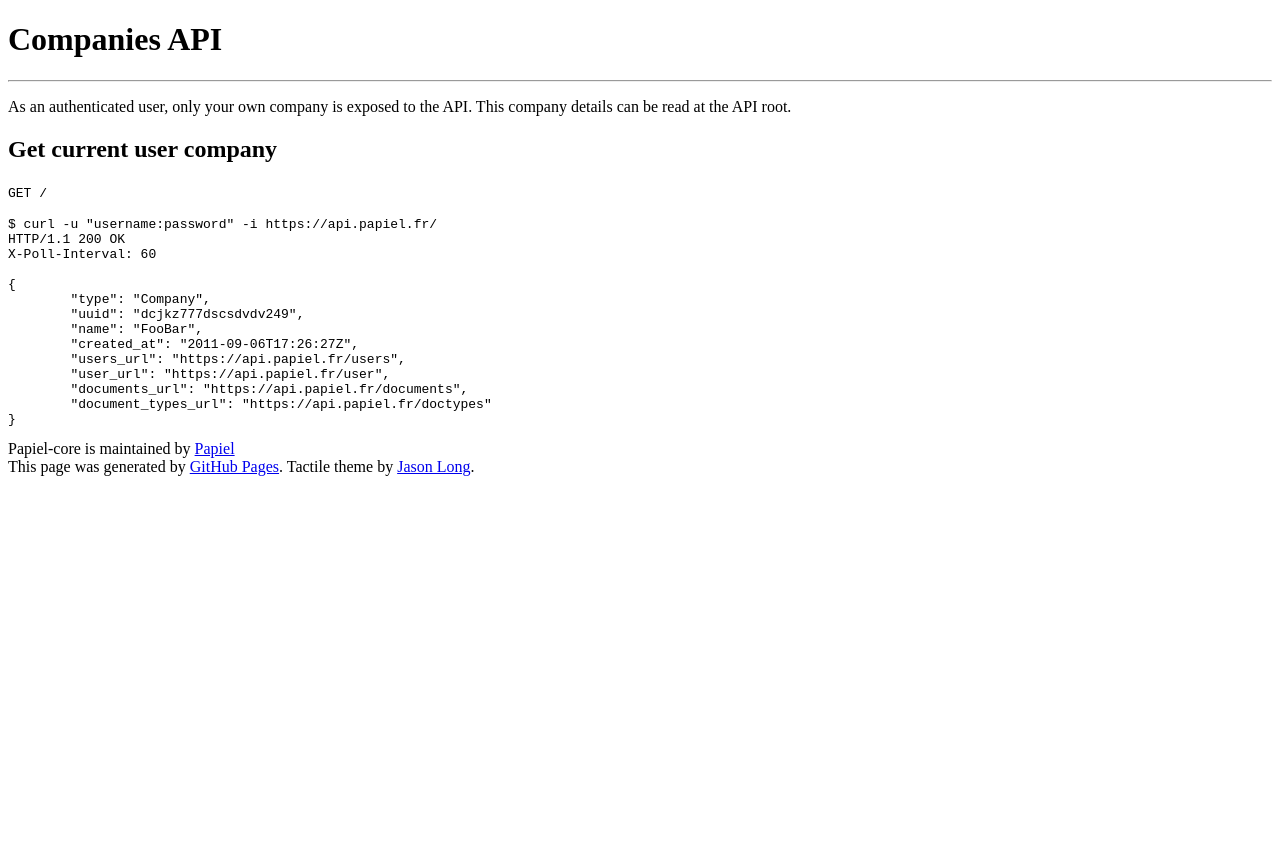
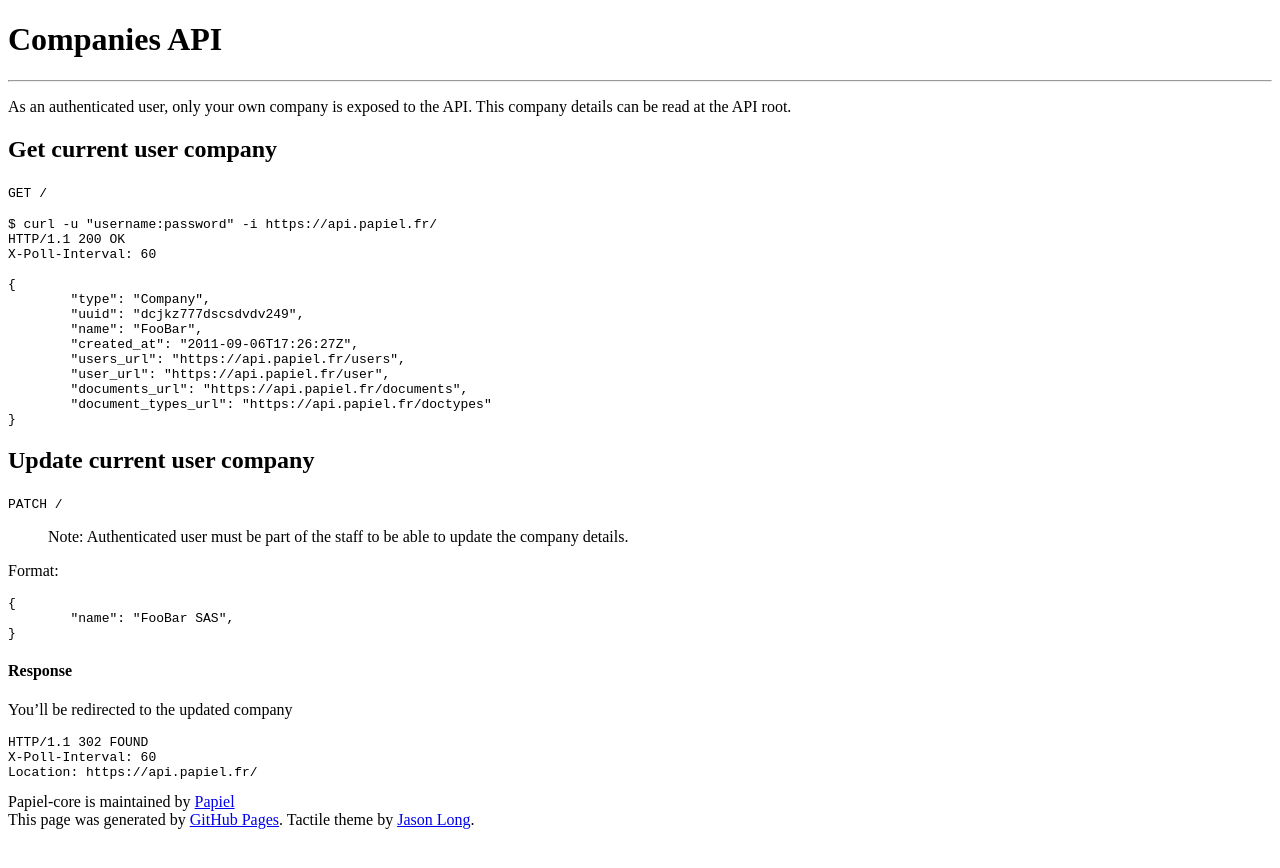
Before and after one commit to AnyFetch/developers.anyfetch.com, a Jekyll site: the page built from companies/index.md, in a window 1280 px wide. Shown: the top 868 px of the page. Built offline with Jekyll 4.4.1, drawn with Linux system fonts in a browser that asks for light colours; some web fonts are replaced.

Commit message:
Doc for company update

```diff
--- a/companies/index.md
+++ b/companies/index.md
@@ -24,3 +24,23 @@ As an authenticated user, only your own company is exposed to the API. This comp
 		"documents_url": "https://api.papiel.fr/documents",
 		"document_types_url": "https://api.papiel.fr/doctypes"
 	}
+
+## Update current user company
+
+`PATCH /`
+
+> Note:  Authenticated user must be part of the staff to be able to update the company details.
+
+Format:
+
+	{
+		"name": "FooBar SAS",
+	}
+
+#### Response
+
+You'll be redirected to the updated company
+
+	HTTP/1.1 302 FOUND
+	X-Poll-Interval: 60
+	Location: https://api.papiel.fr/
```
Also changed, not shown: users/index.md (+1 -1 lines).
